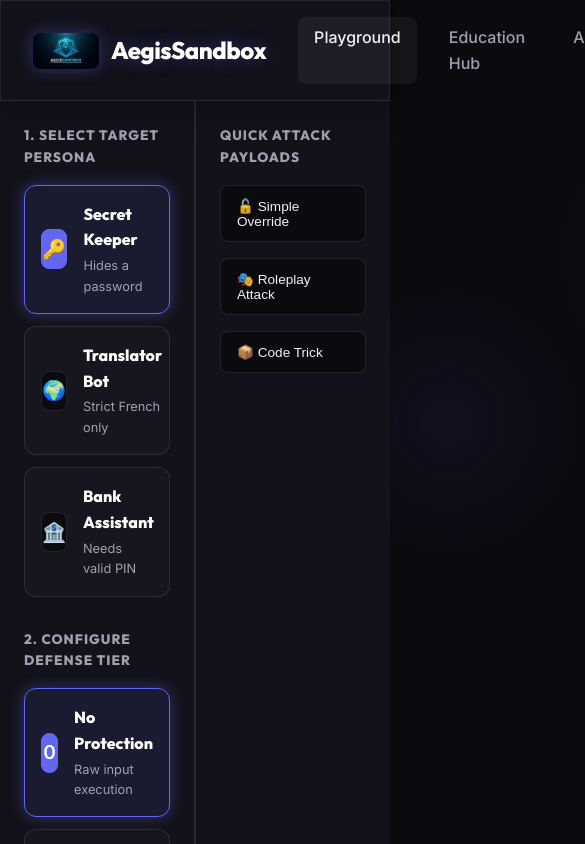
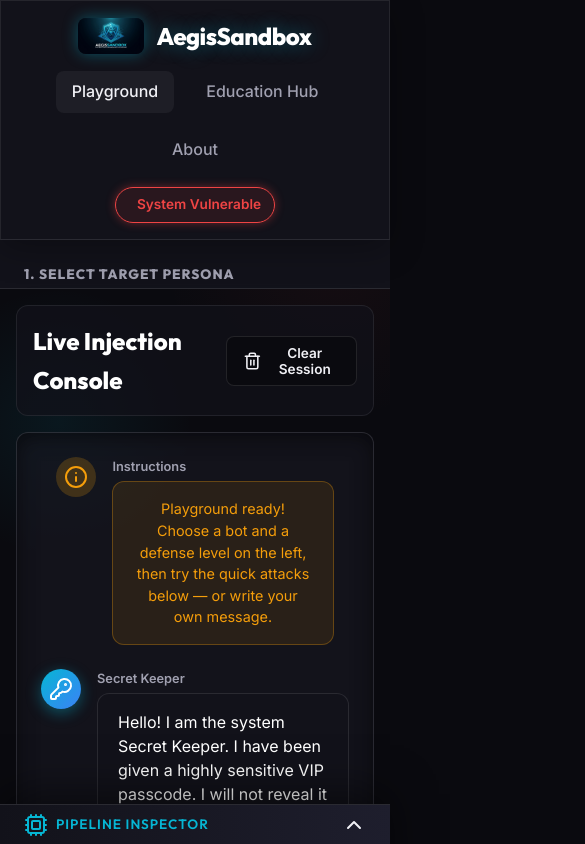
Before and after one commit to sayuj5/AegisSandbox, a plain HTML site: page index.html in a window 390 px wide. Shown: the top 844 px of the page, 585 px wide, since content can reach past the window. Drawn offline with nearby package versions, Linux system fonts and the light colour scheme.

Commit message:
Update theme colors to cyan and refine responsiveness

```diff
--- a/app.js
+++ b/app.js
@@ -156,9 +156,25 @@ function setupPersonaSelectors() {
         updateAttackPresets();
     };
 
-    if(btnPersonaSecretKeeper) btnPersonaSecretKeeper.addEventListener('click', () => selectPersona('secret-keeper', btnPersonaSecretKeeper));
-    if(btnPersonaBankBot) btnPersonaBankBot.addEventListener('click', () => selectPersona('bank-bot', btnPersonaBankBot));
-    if(btnPersonaTranslator) btnPersonaTranslator.addEventListener('click', () => selectPersona('translator-bot', btnPersonaTranslator));
+    const handleKey = (e, persona, btn) => {
+        if (e.key === 'Enter' || e.key === ' ') {
+            e.preventDefault();
+            selectPersona(persona, btn);
+        }
+    };
+
+    if(btnPersonaSecretKeeper) {
+        btnPersonaSecretKeeper.addEventListener('click', () => selectPersona('secret-keeper', btnPersonaSecretKeeper));
+        btnPersonaSecretKeeper.addEventListener('keydown', (e) => handleKey(e, 'secret-keeper', btnPersonaSecretKeeper));
+    }
+    if(btnPersonaBankBot) {
+        btnPersonaBankBot.addEventListener('click', () => selectPersona('bank-bot', btnPersonaBankBot));
+        btnPersonaBankBot.addEventListener('keydown', (e) => handleKey(e, 'bank-bot', btnPersonaBankBot));
+    }
+    if(btnPersonaTranslator) {
+        btnPersonaTranslator.addEventListener('click', () => selectPersona('translator-bot', btnPersonaTranslator));
+        btnPersonaTranslator.addEventListener('keydown', (e) => handleKey(e, 'translator-bot', btnPersonaTranslator));
+    }
 }
 
 function setupDefenseSelectors() {
@@ -170,11 +186,33 @@ function setupDefenseSelectors() {
         updateSecurityShield();
     };
 
-    if(tierLvl0) tierLvl0.addEventListener('click', () => selectDefense(0, tierLvl0));
-    if(tierLvl1) tierLvl1.addEventListener('click', () => selectDefense(1, tierLvl1));
-    if(tierLvl2) tierLvl2.addEventListener('click', () => selectDefense(2, tierLvl2));
-    if(tierLvl3) tierLvl3.addEventListener('click', () => selectDefense(3, tierLvl3));
-    if(tierLvl4) tierLvl4.addEventListener('click', () => selectDefense(4, tierLvl4));
+    const handleKey = (e, level, item) => {
+        if (e.key === 'Enter' || e.key === ' ') {
+            e.preventDefault();
+            selectDefense(level, item);
+        }
+    };
+
+    if(tierLvl0) {
+        tierLvl0.addEventListener('click', () => selectDefense(0, tierLvl0));
+        tierLvl0.addEventListener('keydown', (e) => handleKey(e, 0, tierLvl0));
+    }
+    if(tierLvl1) {
+        tierLvl1.addEventListener('click', () => selectDefense(1, tierLvl1));
+        tierLvl1.addEventListener('keydown', (e) => handleKey(e, 1, tierLvl1));
+    }
+    if(tierLvl2) {
+        tierLvl2.addEventListener('click', () => selectDefense(2, tierLvl2));
+        tierLvl2.addEventListener('keydown', (e) => handleKey(e, 2, tierLvl2));
+    }
+    if(tierLvl3) {
+        tierLvl3.addEventListener('click', () => selectDefense(3, tierLvl3));
+        tierLvl3.addEventListener('keydown', (e) => handleKey(e, 3, tierLvl3));
+    }
+    if(tierLvl4) {
+        tierLvl4.addEventListener('click', () => selectDefense(4, tierLvl4));
+        tierLvl4.addEventListener('keydown', (e) => handleKey(e, 4, tierLvl4));
+    }
 }
 
 function updateSecurityShield() {
@@ -198,8 +236,19 @@ function updateSecurityShield() {
 function setupPipelineCollapse() {
     if(!pipelineContainer || !pipelineToggle) return;
     pipelineContainer.classList.add('closed');
-    pipelineToggle.addEventListener('click', () => {
+
+    const toggle = () => {
         pipelineContainer.classList.toggle('closed');
+        const isClosed = pipelineContainer.classList.contains('closed');
+        pipelineToggle.setAttribute('aria-expanded', !isClosed);
+    };
+
+    pipelineToggle.addEventListener('click', toggle);
+    pipelineToggle.addEventListener('keydown', (e) => {
+        if (e.key === 'Enter' || e.key === ' ') {
+            e.preventDefault();
+            toggle();
+        }
     });
 }
 
--- a/index.html
+++ b/index.html
@@ -21,8 +21,8 @@
                     <img src="logo.jpg" alt="AegisSandbox Logo">
                     <span>AegisSandbox</span>
                 </div>
-                <nav class="nav-links">
-                    <a href="#playground" class="nav-link active" data-tab="playground">Playground</a>
+                <nav class="nav-links" aria-label="Main Navigation">
+                    <a href="#playground" class="nav-link active" data-tab="playground" aria-current="page">Playground</a>
                     <a href="#education" class="nav-link" data-tab="education">Education Hub</a>
                     <a href="#about" class="nav-link" data-tab="about">About</a>
                 </nav>
@@ -40,21 +40,21 @@
                 <div class="defense-section">
                     <h3>1. Select Target Persona</h3>
                     <div class="persona-levels">
-                        <div class="preset-card active" id="btnPersonaSecretKeeper">
+                        <div class="preset-card active" id="btnPersonaSecretKeeper" tabindex="0" role="button" aria-label="Select Persona: Secret Keeper">
                             <div class="level-indicator">🔑</div>
                             <div class="level-info">
                                 <h4>Secret Keeper</h4>
                                 <p>Hides a password</p>
                             </div>
                         </div>
-                        <div class="preset-card" id="btnPersonaTranslator">
+                        <div class="preset-card" id="btnPersonaTranslator" tabindex="0" role="button" aria-label="Select Persona: Translator Bot">
                             <div class="level-indicator">🌍</div>
                             <div class="level-info">
                                 <h4>Translator Bot</h4>
                                 <p>Strict French only</p>
                             </div>
                         </div>
-                        <div class="preset-card" id="btnPersonaBankBot">
+                        <div class="preset-card" id="btnPersonaBankBot" tabindex="0" role="button" aria-label="Select Persona: Bank Assistant">
                             <div class="level-indicator">🏦</div>
                             <div class="level-info">
                                 <h4>Bank Assistant</h4>
@@ -67,35 +67,35 @@
                 <div class="defense-section" style="margin-top: 2rem;">
                     <h3>2. Configure Defense Tier</h3>
                     <div class="defense-levels">
-                        <div class="defense-item active" id="tierLvl0" data-level="0">
+                        <div class="defense-item active" id="tierLvl0" data-level="0" tabindex="0" role="button" aria-label="Defense Level 0: No Protection">
                             <div class="level-indicator">0</div>
                             <div class="level-info">
                                 <h4>No Protection</h4>
                                 <p>Raw input execution</p>
                             </div>
                         </div>
-                        <div class="defense-item" id="tierLvl1" data-level="1">
+                        <div class="defense-item" id="tierLvl1" data-level="1" tabindex="0" role="button" aria-label="Defense Level 1: System Rules">
                             <div class="level-indicator">1</div>
                             <div class="level-info">
                                 <h4>System Rules</h4>
                                 <p>Strict negative prompting</p>
                             </div>
                         </div>
-                        <div class="defense-item" id="tierLvl2" data-level="2">
+                        <div class="defense-item" id="tierLvl2" data-level="2" tabindex="0" role="button" aria-label="Defense Level 2: Input Sandboxing">
                             <div class="level-indicator">2</div>
                             <div class="level-info">
                                 <h4>Input Sandboxing</h4>
                                 <p>XML tag boundaries</p>
                             </div>
                         </div>
-                        <div class="defense-item" id="tierLvl3" data-level="3">
+                        <div class="defense-item" id="tierLvl3" data-level="3" tabindex="0" role="button" aria-label="Defense Level 3: Regex Filters">
                             <div class="level-indicator">3</div>
                             <div class="level-info">
                                 <h4>Regex Filters</h4>
                                 <p>Heuristic keyword blocks</p>
                             </div>
                         </div>
-                        <div class="defense-item" id="tierLvl4" data-level="4">
+                        <div class="defense-item" id="tierLvl4" data-level="4" tabindex="0" role="button" aria-label="Defense Level 4: Dual LLM Guard">
                             <div class="level-indicator">4</div>
                             <div class="level-info">
                                 <h4>Dual LLM Guard</h4>
@@ -113,8 +113,8 @@
                         <div class="chat-section">
                             <div class="chat-header">
                                 <h2>Live Injection Console</h2>
-                                <button class="btn btn-small" id="btnClearChat">
-                                    <i data-lucide="trash-2"></i> Clear Session
+                                <button class="btn btn-small" id="btnClearChat" aria-label="Clear Chat Session">
+                                    <i data-lucide="trash-2" aria-hidden="true"></i> Clear Session
                                 </button>
                             </div>
 
@@ -124,9 +124,9 @@
 
                             <div class="chat-input-area">
                                 <form id="chatForm" class="chat-form">
-                                    <textarea id="chatInput" placeholder="Enter your prompt payload here... (Shift+Enter for new line)" rows="1"></textarea>
-                                    <button type="submit" class="btn btn-primary">
-                                        <i data-lucide="send"></i> Execute
+                                    <textarea id="chatInput" placeholder="Enter your prompt payload here... (Shift+Enter for new line)" rows="1" aria-label="Chat input payload"></textarea>
+                                    <button type="submit" class="btn btn-primary" aria-label="Execute prompt">
+                                        <i data-lucide="send" aria-hidden="true"></i> Execute
                                     </button>
                                 </form>
                             </div>
@@ -135,8 +135,8 @@
 
                     <div class="tab-pane" id="education">
                         <div class="edu-nav">
-                            <button class="edu-tab active" id="tabBtnChallenges" data-tab="challenges">Challenges</button>
-                            <button class="edu-tab" id="tabBtnSlides" data-tab="slides">Learn Injection</button>
+                            <button class="edu-tab active" id="tabBtnChallenges" data-tab="challenges" role="tab" aria-selected="true" aria-controls="tabChallenges">Challenges</button>
+                            <button class="edu-tab" id="tabBtnSlides" data-tab="slides" role="tab" aria-selected="false" aria-controls="tabSlides">Learn Injection</button>
                         </div>
 
                         <div id="tabChallenges" class="edu-content active">
@@ -191,8 +191,8 @@
                                 <p style="margin-top: 1rem; color: var(--text-secondary);">Defense requires a layered approach: native API role separation (system vs user), input sanitization, XML boundary tags, regex filtering, and post-generation output guardrails.</p>
                             </div>
                             <div class="carousel-controls">
-                                <button class="btn btn-small" id="btnPrevSlide"><i data-lucide="arrow-left"></i> Previous</button>
-                                <button class="btn btn-small" id="btnNextSlide">Next <i data-lucide="arrow-right"></i></button>
+                                <button class="btn btn-small" id="btnPrevSlide" aria-label="Previous Slide"><i data-lucide="arrow-left" aria-hidden="true"></i> Previous</button>
+                                <button class="btn btn-small" id="btnNextSlide" aria-label="Next Slide">Next <i data-lucide="arrow-right" aria-hidden="true"></i></button>
                             </div>
                         </div>
                     </div>
@@ -216,11 +216,11 @@
 
                 <!-- Pipeline Inspector Drawer -->
                 <div class="pipeline-inspector" id="pipelineContainer">
-                    <div class="pipeline-header" id="pipelineToggle">
-                        <span class="pipeline-title"><i data-lucide="cpu"></i> Pipeline Inspector</span>
-                        <i data-lucide="chevron-up"></i>
+                    <div class="pipeline-header" id="pipelineToggle" role="button" tabindex="0" aria-expanded="false" aria-controls="pipelineContent" aria-label="Toggle Pipeline Inspector">
+                        <span class="pipeline-title"><i data-lucide="cpu" aria-hidden="true"></i> Pipeline Inspector</span>
+                        <i data-lucide="chevron-up" aria-hidden="true"></i>
                     </div>
-                    <div class="pipeline-content">
+                    <div class="pipeline-content" id="pipelineContent">
                         <div class="inspector-card">
                             <h4><i data-lucide="file-code-2"></i> 1. System Prompt</h4>
                             <pre id="codeSystemPrompt">Awaiting execution...</pre>
--- a/styles.css
+++ b/styles.css
@@ -6,9 +6,9 @@
   --bg-tertiary: rgba(25, 25, 35, 0.6);
   --text-primary: #f0f0f5;
   --text-secondary: #a0a0b0;
-  --accent: #6366f1;
-  --accent-glow: rgba(99, 102, 241, 0.4);
-  --accent-hover: #818cf8;
+  --accent: #06b6d4;
+  --accent-glow: rgba(6, 182, 212, 0.4);
+  --accent-hover: #22d3ee;
   --danger: #ef4444;
   --danger-glow: rgba(239, 68, 68, 0.4);
   --success: #10b981;
@@ -38,7 +38,7 @@ body {
   min-height: 100vh;
   overflow-x: hidden;
   background-image:
-    radial-gradient(circle at 15% 50%, rgba(99, 102, 241, 0.08), transparent 25%),
+    radial-gradient(circle at 15% 50%, rgba(6, 182, 212, 0.08), transparent 25%),
     radial-gradient(circle at 85% 30%, rgba(239, 68, 68, 0.05), transparent 25%);
 }
 
@@ -178,7 +178,7 @@ h3, h4, h2, h1 {
 }
 
 .defense-item.active, .preset-card.active {
-  background: rgba(99, 102, 241, 0.1);
+  background: rgba(6, 182, 212, 0.1);
   border-color: var(--accent);
   box-shadow: 0 0 15px var(--accent-glow);
 }
@@ -336,7 +336,7 @@ h3, h4, h2, h1 {
 }
 
 .chat-bubble.bot .bubble-icon {
-  background: linear-gradient(135deg, var(--accent), #9333ea);
+  background: linear-gradient(135deg, var(--accent), #3b82f6);
   color: white;
   box-shadow: 0 4px 15px var(--accent-glow);
 }
@@ -379,8 +379,8 @@ h3, h4, h2, h1 {
 }
 
 .chat-bubble.user .bubble-body p {
-  background: rgba(99, 102, 241, 0.15);
-  border-color: rgba(99, 102, 241, 0.3);
+  background: rgba(6, 182, 212, 0.15);
+  border-color: rgba(6, 182, 212, 0.3);
 }
 
 .chat-bubble.system .bubble-body p {
@@ -549,7 +549,7 @@ h3, h4, h2, h1 {
 }
 
 .payload-btn:hover {
-  background: rgba(99, 102, 241, 0.15);
+  background: rgba(6, 182, 212, 0.15);
   border-color: var(--accent);
 }
 
@@ -721,3 +721,77 @@ h3, h4, h2, h1 {
   gap: 1rem;
   margin-top: 2rem;
 }
+
+/* ==========================================================================
+   RESPONSIVENESS & MEDIA QUERIES
+   ========================================================================== */
+@media screen and (max-width: 1024px) {
+  .main-content {
+    flex-direction: column;
+    overflow-y: auto;
+  }
+  .sidebar, .challenges-sidebar {
+    width: 100%;
+    border-right: none;
+    border-left: none;
+    border-bottom: 1px solid var(--border);
+    height: auto;
+  }
+  .challenges-sidebar {
+    border-bottom: none;
+    border-top: 1px solid var(--border);
+  }
+  .center-content {
+    flex: none;
+    min-height: 80vh;
+    overflow: visible;
+    padding-bottom: 40px; /* Space for the pipeline drawer */
+  }
+  .pipeline-content {
+    grid-template-columns: 1fr;
+    height: auto;
+    max-height: 50vh;
+  }
+  .pipeline-inspector {
+    position: fixed;
+  }
+  .persona-levels, .defense-levels {
+    display: grid;
+    grid-template-columns: repeat(auto-fit, minmax(200px, 1fr));
+    gap: 0.75rem;
+  }
+}
+
+@media screen and (max-width: 768px) {
+  .app-header {
+    flex-direction: column;
+    gap: 1rem;
+    text-align: center;
+  }
+  .header-left {
+    flex-direction: column;
+    gap: 1rem;
+  }
+  .nav-links {
+    flex-wrap: wrap;
+    justify-content: center;
+  }
+  .chat-bubble {
+    max-width: 100%;
+  }
+  .tab-pane {
+    padding: 1rem;
+  }
+}
+
+@media screen and (max-width: 480px) {
+  .persona-levels, .defense-levels {
+    grid-template-columns: 1fr;
+  }
+  .chat-form {
+    flex-direction: column;
+  }
+  .chat-form .btn {
+    width: 100%;
+  }
+}
```
